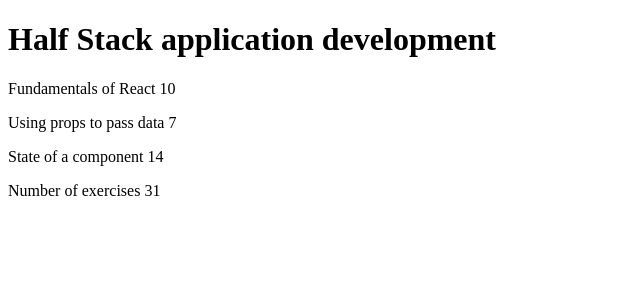
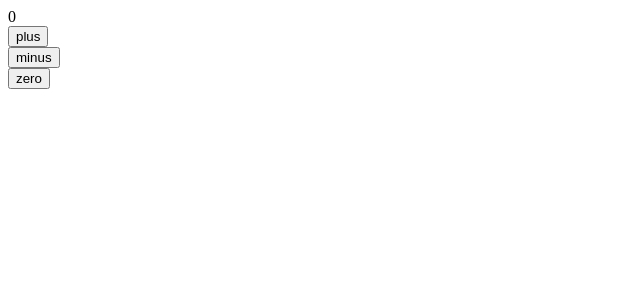
Before and after one commit to Samuelauweb/fullstackopen_Part2_Notes, a React (Create React App) app: page / in a window 1280 px wide. Shown: the top 300 px of the page, without its empty margins (0-640 px from the left). Built offline with nearby package versions, Linux system fonts and the light colour scheme.

Commit message:
Component state, event handlers

```diff
--- a/src/App.js
+++ b/src/App.js
@@ -1,60 +1,28 @@
-import React from 'react'
+import React, { useState } from 'react'
 
-const Header = (props) => {
-  return <h1>{props.course}</h1>
-}
+const Display = ({ counter }) => <div>{counter}</div>
 
-const Content = (props) => {
-  return (
-    <div>
-      <Part part={props.parts[0].name} exercise={props.parts[0].exercises} />
-      <Part part={props.parts[1].name} exercise={props.parts[1].exercises} />
-      <Part part={props.parts[2].name} exercise={props.parts[2].exercises} />
-    </div>
-  )
-}
-
-const Part = (props) => {
-  return (
-    <p>
-      {props.part} {props.exercise}
-    </p>
-  )
-}
-
-const Total = (props) => (
-  <p>
-    Number of exercises{' '}
-    {props.parts[0].exercises +
-      props.parts[1].exercises +
-      props.parts[2].exercises}
-  </p>
-)
+const Button = ({ onClick, text }) => <button onClick={onClick}>{text}</button>
 
 const App = () => {
-  const course = {
-    name: 'Half Stack application development',
-    parts: [
-      {
-        name: 'Fundamentals of React',
-        exercises: 10,
-      },
-      {
-        name: 'Using props to pass data',
-        exercises: 7,
-      },
-      {
-        name: 'State of a component',
-        exercises: 14,
-      }
-    ]
-  }
+  const [counter, setCounter] = useState(0)
+
+  const increaseByOne = () => setCounter(counter + 1)
+  const decreaseByOne = () => setCounter(counter - 1)
+  const setToZero = () => setCounter(0)
+
+  // const handleClick = () => {
+  //   console.log('clicked')
+  // }
 
   return (
     <div>
-      <Header course={course.name} />
-      <Content parts={course.parts} />
-      <Total parts={course.parts} />
+      <Display counter={counter} />
+      <Button onClick={increaseByOne} text='plus' />
+      <br />
+      <Button onClick={decreaseByOne} text='minus' />
+      <br />
+      <Button onClick={setToZero} text='zero' />
     </div>
   )
 }
```
Also changed, not shown: src/App_.js (added, +68 -0 lines).
